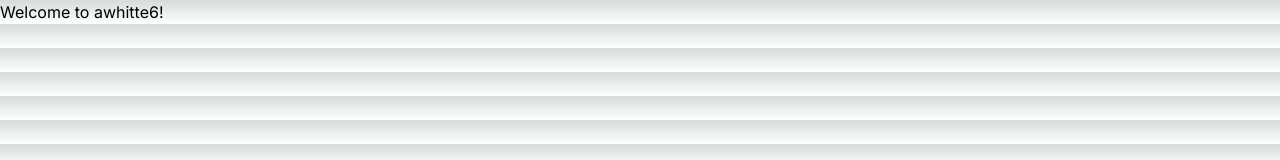
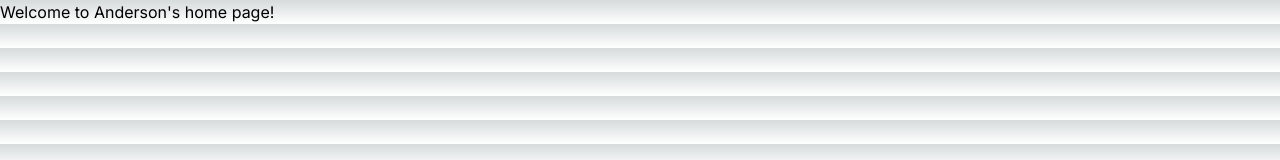
Before and after one commit to awhittle6/awhittle6, a Next.js app: page / in a window 1280 px wide. Shown: the top 160 px of the page. Built offline with nearby package versions, Linux system fonts and the light colour scheme.

Commit message:
Edit welcome message

```diff
--- a/src/app/page.tsx
+++ b/src/app/page.tsx
@@ -3,7 +3,7 @@ import Image from 'next/image'
 export default function Home() {
   return (
     <div>
-    <h1>Welcome to awhitte6!</h1>
+    <h1>Welcome to Anderson's home page!</h1>
   </div>
   );
 }
```
